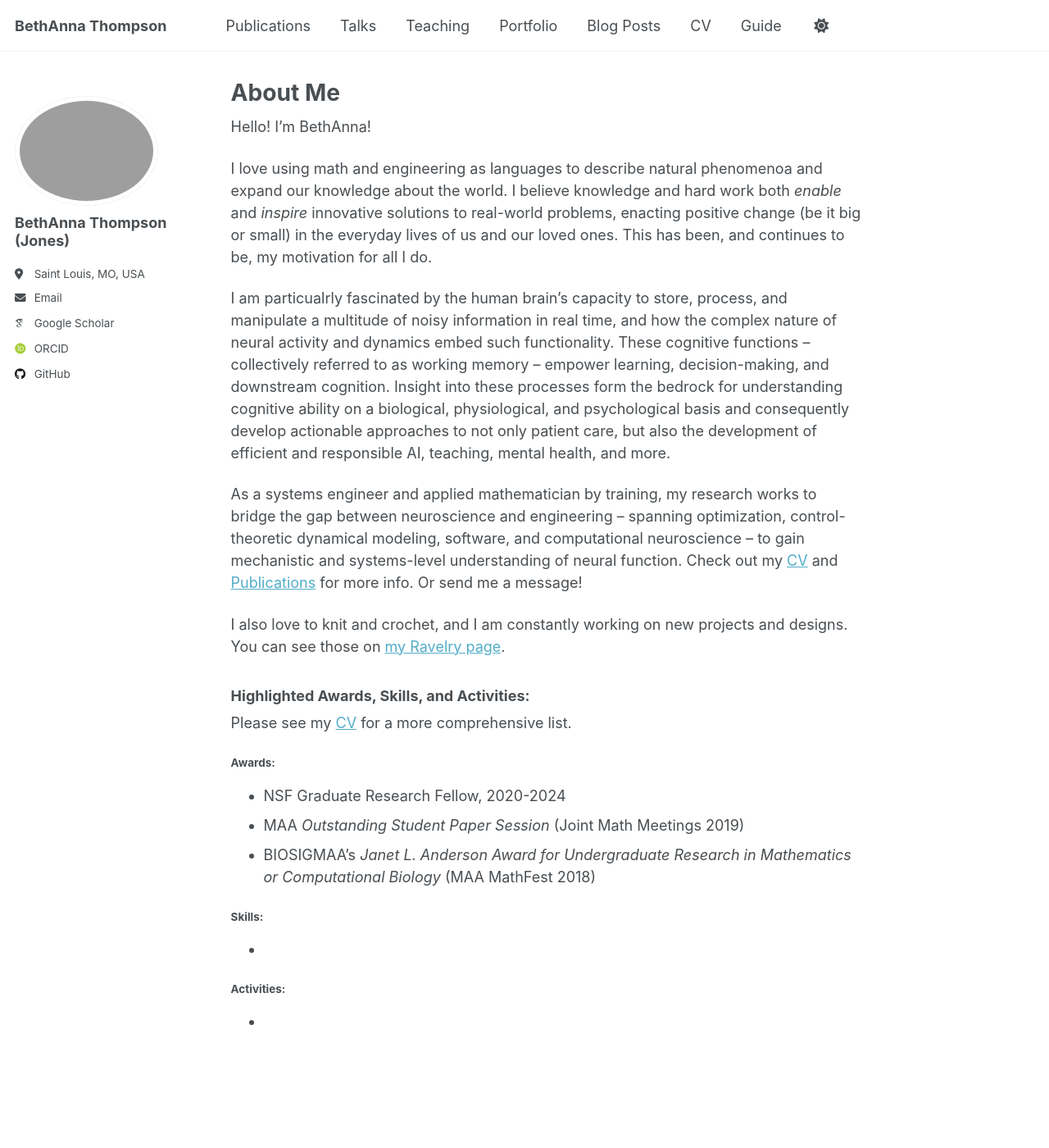
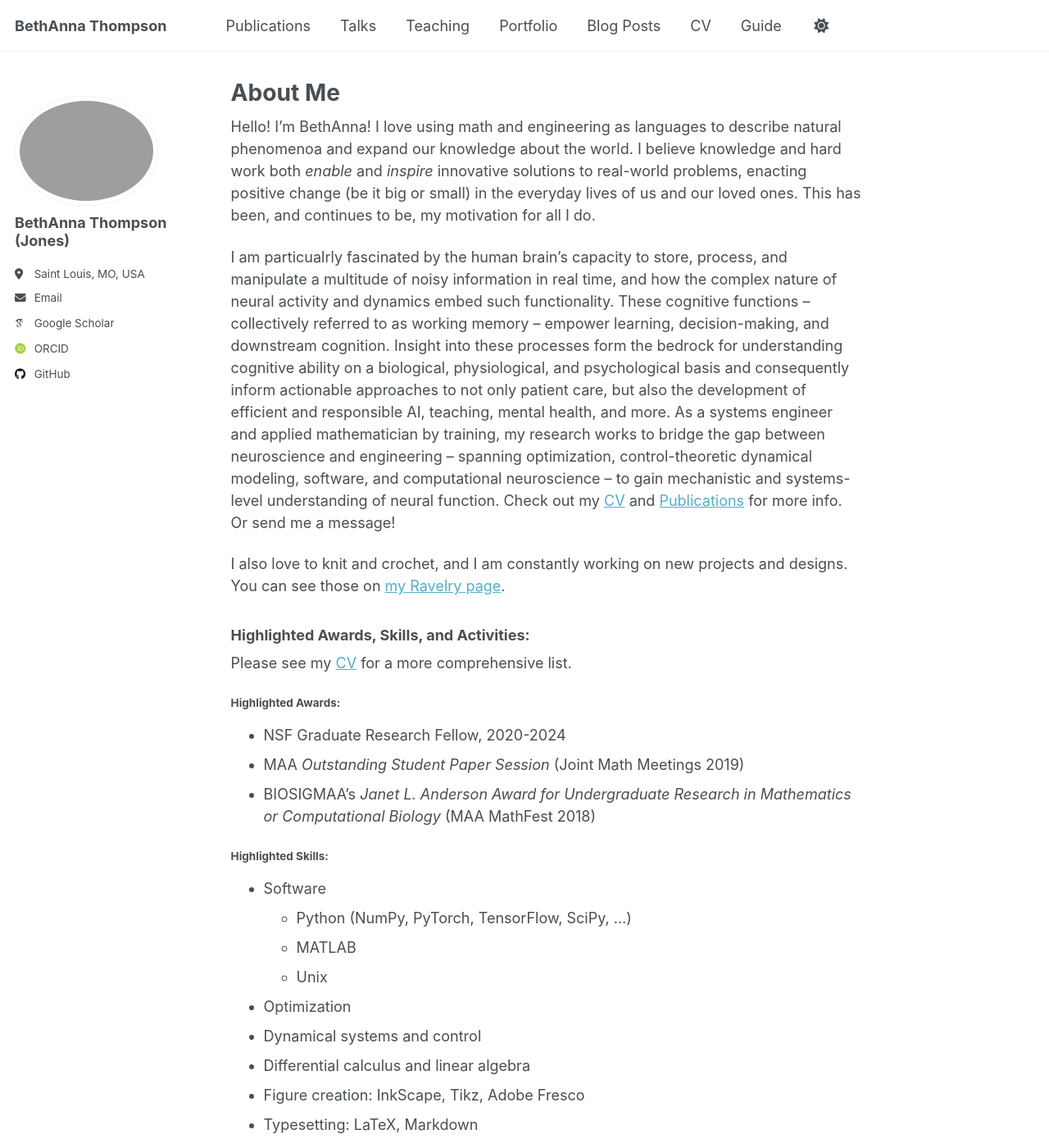
Before and after one commit to BethAnna/BethAnna.github.io, a Jekyll site: the page built from _pages/about.md, in a window 1280 px wide and 1400 px high. Shown: the whole window at 82% size. Built offline with Jekyll 4.4.1, drawn with Linux system fonts in a browser that asks for light colours; some web fonts are replaced; a script that is not in the unit is left out; some of the changed text lies outside the part shown.

Commit message:
Update about.md
Updated "Highlighted Awards, Skills, and Activities

```diff
--- a/_pages/about.md
+++ b/_pages/about.md
@@ -7,12 +7,10 @@ redirect_from:
   - /about.html
 ---
 
-Hello! I'm BethAnna!  <br>
-
+Hello! I'm BethAnna!
 I love using math and engineering as languages to describe natural phenomenoa and expand our knowledge about the world. I believe knowledge and hard work both _enable_ and _inspire_ innovative solutions to real-world problems, enacting positive change (be it big or small) in the everyday lives of us and our loved ones. This has been, and continues to be, my motivation for all I do.
 
-I am particualrly fascinated by the human brain's capacity to store, process, and manipulate a multitude of noisy information in real time, and how the complex nature of neural activity and dynamics embed such functionality. These cognitive functions -- collectively referred to as working memory -- empower learning, decision-making, and downstream cognition. Insight into these processes form the bedrock for understanding cognitive ability on a biological, physiological, and psychological basis and consequently develop actionable approaches to not only patient care, but also the development of efficient and responsible AI, teaching, mental health, and more.  <br>
-
+I am particualrly fascinated by the human brain's capacity to store, process, and manipulate a multitude of noisy information in real time, and how the complex nature of neural activity and dynamics embed such functionality. These cognitive functions -- collectively referred to as working memory -- empower learning, decision-making, and downstream cognition. Insight into these processes form the bedrock for understanding cognitive ability on a biological, physiological, and psychological basis and consequently inform actionable approaches to not only patient care, but also the development of efficient and responsible AI, teaching, mental health, and more.
 As a systems engineer and applied mathematician by training, my research works to bridge the gap between neuroscience and engineering -- spanning optimization, control-theoretic dynamical modeling, software, and computational neuroscience -- to gain mechanistic and systems-level understanding of neural function. Check out my [CV](https://bethanna.github.io/cv/) and [Publications](https://bethanna.github.io/publications/) for more info. Or send me a message!  <br>
 
 I also love to knit and crochet, and I am constantly working on new projects and designs. You can see those on [my Ravelry page](https://www.ravelry.com/designers/thompson-yarn-arts).
@@ -21,16 +19,26 @@ I also love to knit and crochet, and I am constantly working on new projects and
 ### Highlighted Awards, Skills, and Activities:
 Please see my [CV](https://bethanna.github.io/cv/) for a more comprehensive list.
 
-#### Awards:
+#### Highlighted Awards:
 * NSF Graduate Research Fellow, 2020-2024
 * MAA _Outstanding Student Paper Session_ (Joint Math Meetings 2019)
 * BIOSIGMAA’s _Janet L. Anderson Award for Undergraduate Research in Mathematics or Computational Biology_ (MAA MathFest 2018)
 
-#### Skills:
-*
+#### Highlighted Skills:
+* Software
+    * Python (NumPy, PyTorch, TensorFlow, SciPy, ...)
+    * MATLAB
+    * Unix
+* Optimization
+* Dynamical systems and control
+* Differential calculus and linear algebra
+* Figure creation: InkScape, Tikz, Adobe Fresco
+* Typesetting: LaTeX, Markdown
 
-#### Activities:
-*
+#### Highlighted Activities:
+* Founding member of student-led Electrical & System Engineering (ESE) PhD Advisory Board at Washington University in St. Louis
+* Regular mentoring positions
+
 
 
 
```
